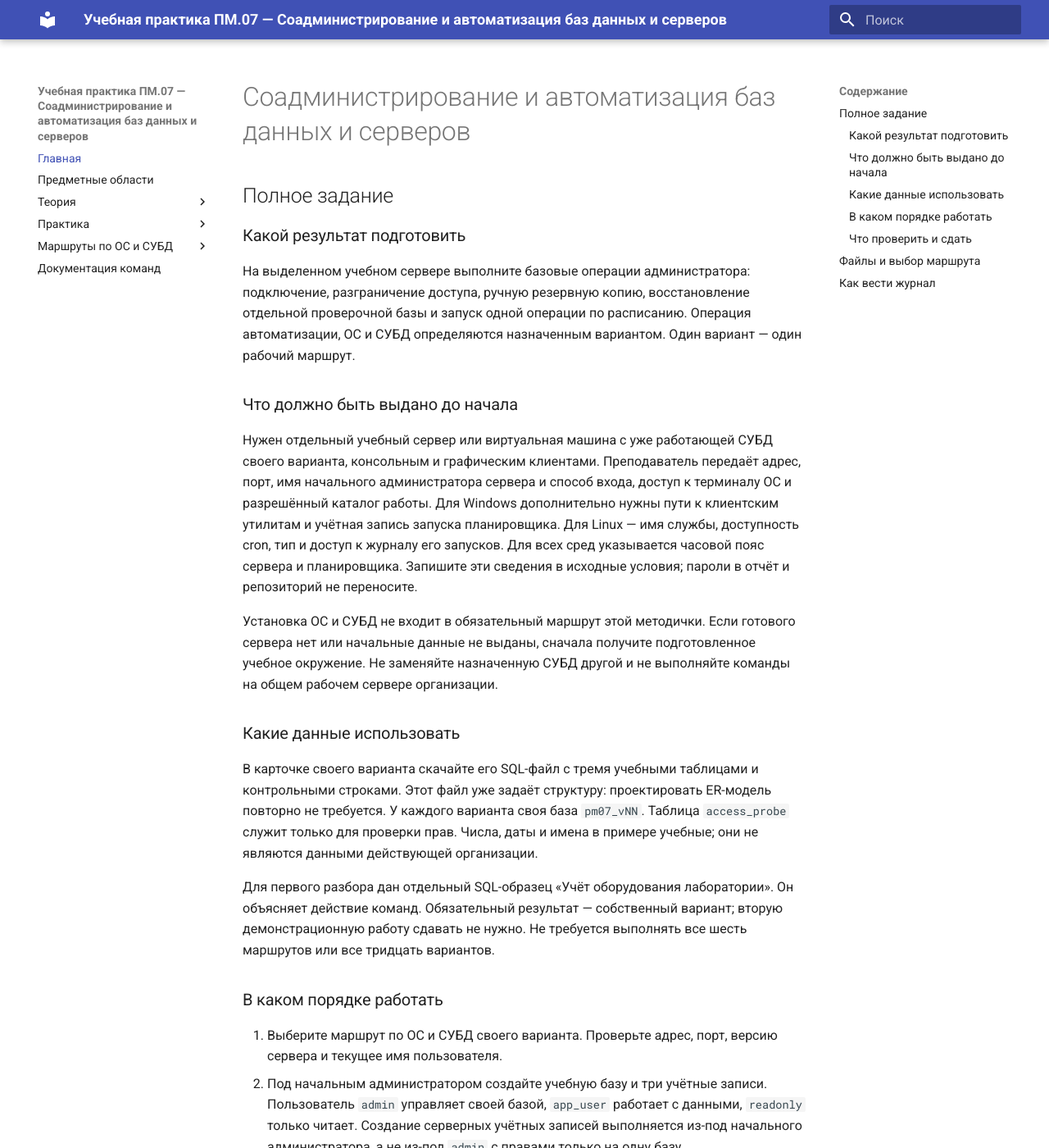
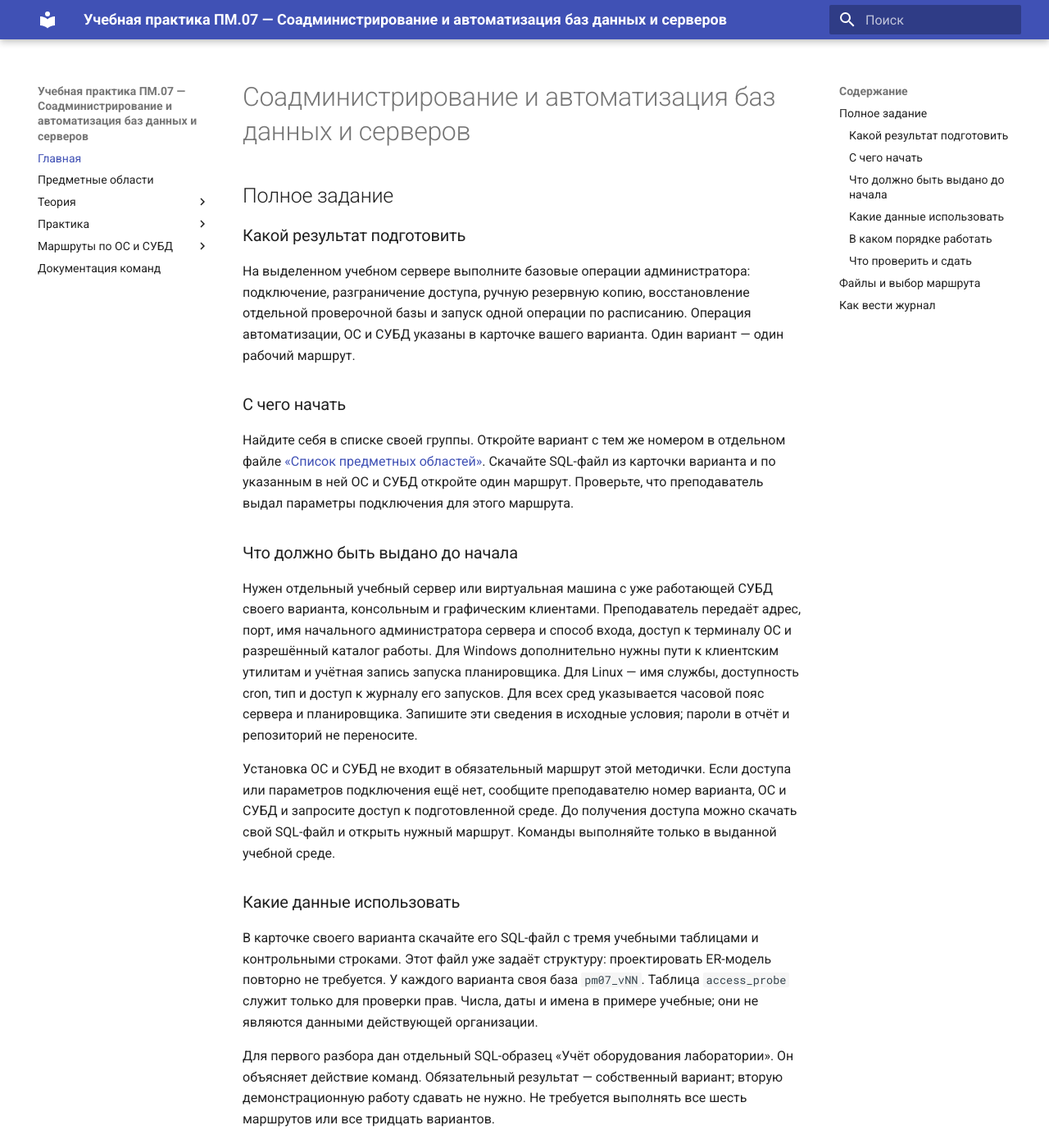
Before and after one commit to OlgaKraven/DKIP.UP.PM.07-method, an MkDocs documentation site: the page built from docs/index.md, in a window 1280 px wide and 1400 px high. Shown: the whole window at 82% size. Built offline with MkDocs 1.6.1 and Material for MkDocs 9.7.7, drawn with Linux system fonts in a browser that asks for light colours.

Commit message:
Уточнить старт и выбор варианта для УП ПМ.07

```diff
--- a/docs/index.md
+++ b/docs/index.md
@@ -4,13 +4,17 @@
 
 ### Какой результат подготовить
 
-На выделенном учебном сервере выполните базовые операции администратора: подключение, разграничение доступа, ручную резервную копию, восстановление отдельной проверочной базы и запуск одной операции по расписанию. Операция автоматизации, ОС и СУБД определяются назначенным вариантом. Один вариант — один рабочий маршрут.
+На выделенном учебном сервере выполните базовые операции администратора: подключение, разграничение доступа, ручную резервную копию, восстановление отдельной проверочной базы и запуск одной операции по расписанию. Операция автоматизации, ОС и СУБД указаны в карточке вашего варианта. Один вариант — один рабочий маршрут.
+
+### С чего начать
+
+Найдите себя в списке своей группы. Откройте вариант с тем же номером в отдельном файле [«Список предметных областей»](downloads/guide.pdf). Скачайте SQL-файл из карточки варианта и по указанным в ней ОС и СУБД откройте один маршрут. Проверьте, что преподаватель выдал параметры подключения для этого маршрута.
 
 ### Что должно быть выдано до начала
 
 Нужен отдельный учебный сервер или виртуальная машина с уже работающей СУБД своего варианта, консольным и графическим клиентами. Преподаватель передаёт адрес, порт, имя начального администратора сервера и способ входа, доступ к терминалу ОС и разрешённый каталог работы. Для Windows дополнительно нужны пути к клиентским утилитам и учётная запись запуска планировщика. Для Linux — имя службы, доступность cron, тип и доступ к журналу его запусков. Для всех сред указывается часовой пояс сервера и планировщика. Запишите эти сведения в исходные условия; пароли в отчёт и репозиторий не переносите.
 
-Установка ОС и СУБД не входит в обязательный маршрут этой методички. Если готового сервера нет или начальные данные не выданы, сначала получите подготовленное учебное окружение. Не заменяйте назначенную СУБД другой и не выполняйте команды на общем рабочем сервере организации.
+Установка ОС и СУБД не входит в обязательный маршрут этой методички. Если доступа или параметров подключения ещё нет, сообщите преподавателю номер варианта, ОС и СУБД и запросите доступ к подготовленной среде. До получения доступа можно скачать свой SQL-файл и открыть нужный маршрут. Команды выполняйте только в выданной учебной среде.
 
 ### Какие данные использовать
 
```
Also changed, not shown: docs/practice/stage1.md (+1 -1 lines), docs/subject_areas.md (+1 -1 lines), 3 other files.
